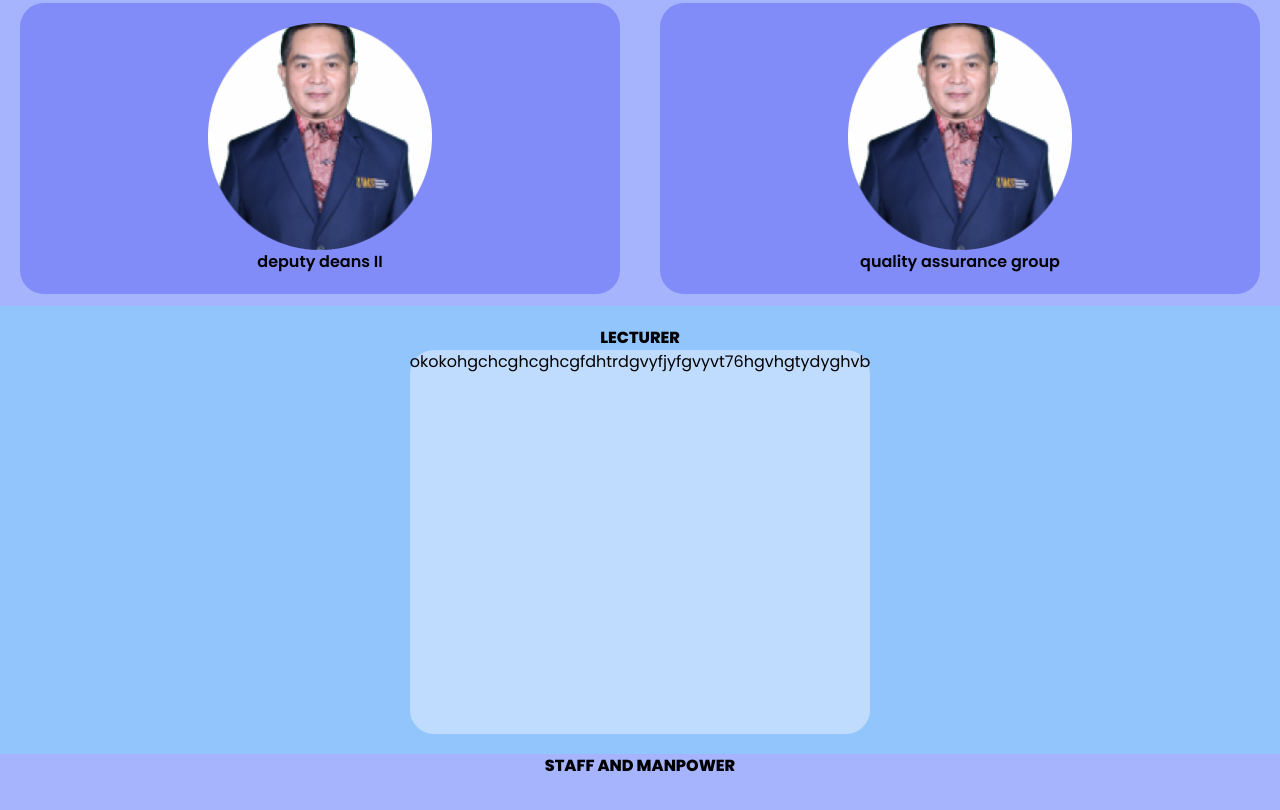
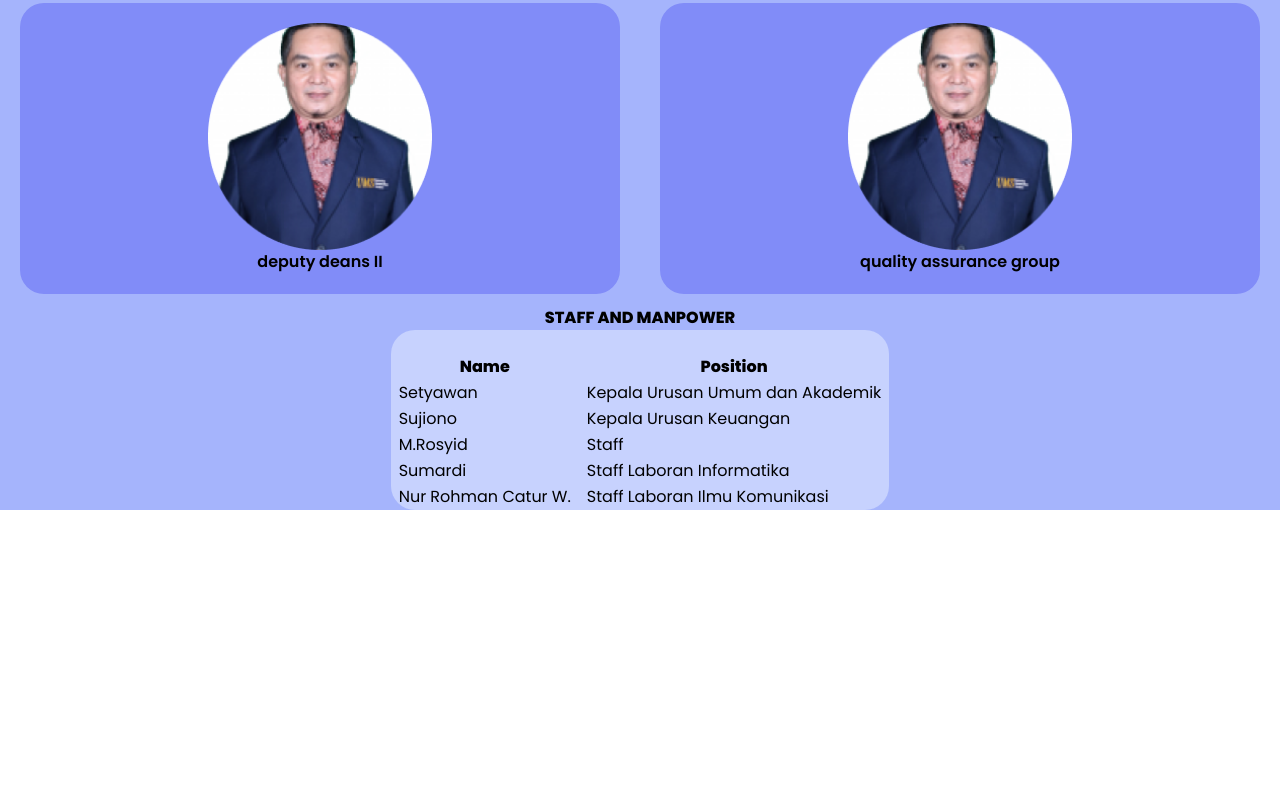
Before and after one commit to letdummy/swp-fki, a website: page public/pages/profile.html in a window 1280 px wide. Shown: the part 1104-1914 px from the top of the page. After the commit the page ends 1614 px from the top, so only its background shows below. Drawn offline with Linux system fonts and the light colour scheme.

```diff
--- a/public/pages/profile.html
+++ b/public/pages/profile.html
@@ -150,25 +150,90 @@
    </section>
 
    <!--Lecturer-->
-   <section class="w-screen flex justify-center ">
+   <!--section class="w-screen flex justify-center ">
       <div class="container flex justify-center bg-blue-300">
          <div class="py-5 px-3">
             <h1 class="font-bold flex justify-center">LECTURER</h1>
             <div class="bg-blue-200 flex-col w-fit h-96 rounded-3xl">
-                  okokohgchcghcghcgfdhtrdgvyfjyfgvyvt76hgvhgtydyghvb
+               <table class="table-auto">
+                  <thead>
+                    <tr>
+                      <th class="px-2">Name</th>
+                      <th class="px-2">Position</th>
+                    </tr>
+                  </thead>
+                  <tbody>
+                     <tr>
+                     <td class="px-2">	Dr. Fajar Suryawan, M.Eng.Sc.</td>
+                     <td class="px-2">Kepala Urusan Umum dan Akademik</td>
+                     </tr>
+                     <tr>
+                     <td class="px-2">	Aris Rakhmadi, S.T., M.Eng.</td>
+                     <td class="px-2">Kepala Urusan Keuangan</td>
+                     </tr>
+                    <tr>
+                     <td class="px-2">Setyawan</td>
+                     <td class="px-2">Kepala Urusan Umum dan Akademik</td>
+                    </tr>
+                    <tr>
+                     <td class="px-2">Sujiono</td>
+                     <td class="px-2">Kepala Urusan Keuangan</td>
+                    </tr>
+                    <tr>
+                     <td class="px-2">M.Rosyid</td>
+                     <td class="px-2">Staff</td>
+                    </tr>
+                    <tr>
+                     <td class="px-2">Sumardi</td>
+                     <td class="px-2">Staff Laboran Informatika</td>
+                    </tr>
+                    <tr>
+                     <td class="px-2">Nur Rohman Catur W.</td>
+                     <td class="px-2">Staff Laboran Ilmu Komunikasi</td>
+                    </tr>
+                  </tbody>
+                </table>
             </div>
          </div>
          </div>
       </div>
       <div>
 
-   </section>
+   </section-->
 
    <!--STAFF AND MANPOWER-->
    <section class="w-screen flex justify-center">
-      <div class="container flex justify-center bg-indigo-300">
-         <h1 class="font-bold flex justify-center h-96">STAFF AND MANPOWER</h1>
-         <div class="bg-indigo-200 flex-col w-fit h-96 rounded-3xl">
+      <div class="container flex-col flex justify-center bg-indigo-300">
+         <h1 class="font-bold flex justify-center py-8">STAFF AND MANPOWER</h1>
+         <div class="bg-indigo-200 w-fit mx-auto rounded-3xl"><br>
+            <table class="table-auto" cellspacing = "20px">
+               <thead>
+                 <tr>
+                   <th>Name</th>
+                   <th>Position</th>
+                 </tr>
+               </thead>
+               <tbody>
+                  <td class="px-2">Setyawan</td>
+                  <td class="px-2">Kepala Urusan Umum dan Akademik</td>
+                 </tr>
+                 <tr>
+                  <td class="px-2">Sujiono</td>
+                  <td class="px-2">Kepala Urusan Keuangan</td>
+                 </tr>
+                 <tr>
+                  <td class="px-2">M.Rosyid</td>
+                  <td class="px-2">Staff</td>
+                 </tr>
+                 <tr>
+                  <td class="px-2">Sumardi</td>
+                  <td class="px-2">Staff Laboran Informatika</td>
+                 </tr>
+                 <tr>
+                  <td class="px-2">Nur Rohman Catur W.</td>
+                  <td class="px-2">Staff Laboran Ilmu Komunikasi</td>
+               </tbody>
+             </table>
          </div>
       </div>
    </section>
```
